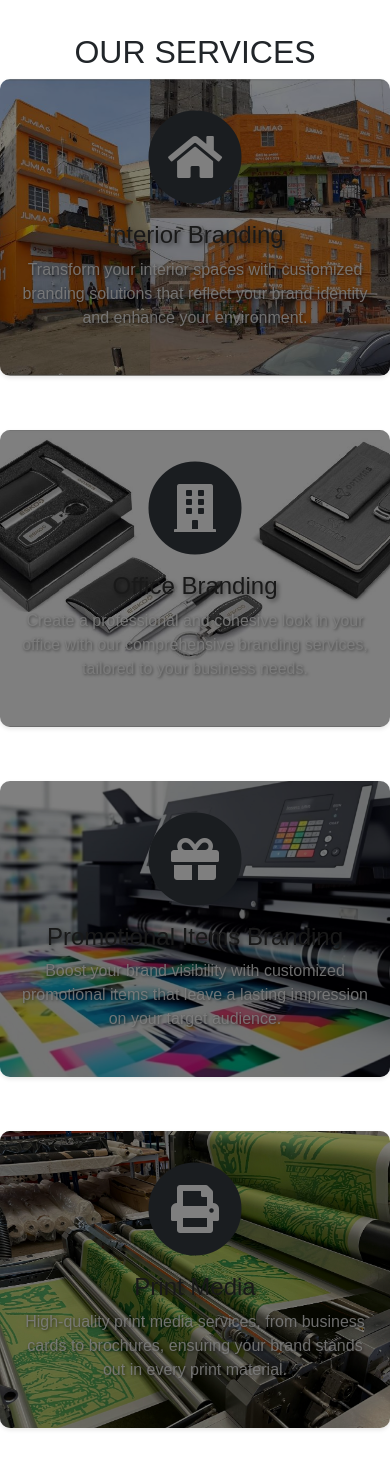
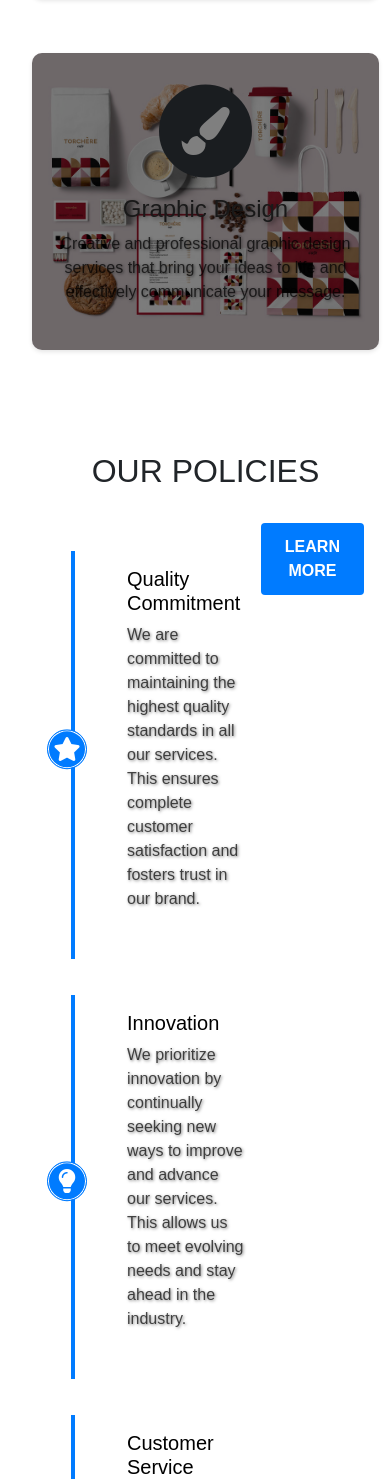
Before and after one commit to ElvisMw/bleaukraft_limited, a Django app: page /branding/landingpage/ in a window 390 px wide. Shown: the part 4396-5875 px from the top of the page. Run offline with Django 4.2, Linux system fonts and the light colour scheme; some libraries are stand-ins or nearby versions.

Commit message:
landing page update services at a glance 2

```diff
--- a/bleaukraft/branding/templates/branding/landingpage.html
+++ b/bleaukraft/branding/templates/branding/landingpage.html
@@ -696,6 +696,140 @@
     color: #007bff;
 }
 
+/* Policy Timeline Section */
+* {
+  box-sizing: border-box;
+}
+
+body {
+  padding: 2rem;
+  margin: 0;
+  height: 100vh;
+  display: grid;
+  place-items: center;
+  background-color: white;
+  font-family: "Poppins", sans-serif;
+}
+
+.container {
+  max-width: 1200px;
+}
+
+.timeline {
+  position: relative;
+  padding: 2rem 0;
+}
+
+.timeline-item {
+  position: relative;
+  padding: 1rem 1rem 1rem 4rem;
+  cursor: pointer;
+  transition: background 0.3s ease-in-out;
+  margin-bottom: 2rem; /* Space between items */
+}
+
+.timeline-year {
+  position: absolute;
+  width: 3rem;
+  height: 3rem;
+  display: flex;
+  justify-content: center;
+  align-items: center;
+  font-size: 1.5rem;
+  color: white;
+  border-radius: 50%;
+  background-color: #007bff; /* Primary blue color */
+  border: 1px solid #007bff;
+  box-shadow: inset 0 0 0 1px white;
+  left: 0;
+  top: 50%;
+  transform: translateY(-50%);
+  animation: pulse 2s infinite; /* Apply pulse animation */
+}
+
+.timeline-year i {
+  font-size: 1.5rem;
+}
+
+.timeline-content {
+  margin-left: 4rem;
+}
+
+.timeline-title {
+  font-size: 1.25rem;
+  margin-bottom: 0.5rem;
+  color: #000;
+}
+
+.text-muted {
+  color: rgba(0, 0, 0, 0.7) !important;
+}
+
+.timeline-item:hover {
+  background-color: rgba(230, 230, 230, 0.48);
+  border-radius: 0.25rem;
+}
+
+.timeline-item:not(:last-child)::after {
+  position: absolute;
+  content: "";
+  width: 4px;
+  background-color: #007bff; /* Primary blue color */
+  left: 1.5rem; /* Align with the vertical line */
+  top: 0;
+  bottom: -1rem;
+  z-index: -1;
+}
+
+.btn-primary {
+  background-color: #007bff; /* Primary blue color */
+  border: none;
+  color: white;
+  padding: 0.75rem 1.5rem;
+  text-transform: uppercase;
+  font-weight: bold;
+  border-radius: 0.25rem;
+  text-decoration: none;
+}
+
+.btn-primary:hover {
+  background-color: #0056b3; /* Darker shade of blue */
+  transition: background-color 0.3s ease;
+}
+
+@media (max-width: 768px) {
+  .timeline-item {
+    padding-left: 2rem; /* Adjust for smaller screens */
+  }
+
+  .timeline-year {
+    width: 2.5rem;
+    height: 2.5rem;
+    font-size: 1.2rem;
+  }
+
+  .timeline-content {
+    margin-left: 3rem;
+  }
+}
+/* Bounce Animation */
+@keyframes bounce {
+  0%, 20%, 50%, 80%, 100% {
+    transform: translateY(0);
+  }
+  40% {
+    transform: translateY(-30px);
+  }
+  60% {
+    transform: translateY(-15px);
+  }
+}
+
+.timeline-year {
+  animation: bounce 2s infinite;
+}
+
+
 
 
         </style>
@@ -1183,6 +1317,65 @@
     </div>
 </section>
 
+<!-- Policy Timeline Section -->
+<section id="policy-timeline" class="my-5">
+    <div class="container">
+        <div class="row">
+            <div class="col-lg-12 text-center">
+                <h2 class="section-heading text-uppercase">Our Policies</h2>
+            </div>
+        </div>
+        <div class="row">
+            <div class="col-md-12">
+                <div class="timeline">
+                    <!-- Timeline Item 1 -->
+                    <div class="timeline-item">
+                        <div class="timeline-year">
+                            <i class="fas fa-star"></i>
+                        </div>
+                        <div class="timeline-content">
+                            <h4 class="timeline-title">Quality Commitment</h4>
+                            <p class="text-muted">We are committed to maintaining the highest quality standards in all our services. This ensures complete customer satisfaction and fosters trust in our brand.</p>
+                        </div>
+                    </div>
+                    <!-- Timeline Item 2 -->
+                    <div class="timeline-item">
+                        <div class="timeline-year">
+                            <i class="fas fa-lightbulb"></i>
+                        </div>
+                        <div class="timeline-content">
+                            <h4 class="timeline-title">Innovation</h4>
+                            <p class="text-muted">We prioritize innovation by continually seeking new ways to improve and advance our services. This allows us to meet evolving needs and stay ahead in the industry.</p>
+                        </div>
+                    </div>
+                    <!-- Timeline Item 3 -->
+                    <div class="timeline-item">
+                        <div class="timeline-year">
+                            <i class="fas fa-handshake"></i>
+                        </div>
+                        <div class="timeline-content">
+                            <h4 class="timeline-title">Customer Service</h4>
+                            <p class="text-muted">Our customer service policy ensures that we provide prompt and effective support. We address all client inquiries and concerns to build strong, long-lasting relationships.</p>
+                        </div>
+                    </div>
+                    <!-- Timeline Item 4 -->
+                    <div class="timeline-item">
+                        <div class="timeline-year">
+                            <i class="fas fa-leaf"></i>
+                        </div>
+                        <div class="timeline-content">
+                            <h4 class="timeline-title">Sustainability</h4>
+                            <p class="text-muted">We are dedicated to sustainable practices that minimize environmental impact. Our policies promote responsible resource use and support our commitment to a greener future.</p>
+                        </div>
+                    </div>
+                </div>
+                <div class="text-center mt-4">
+                    <a href="#learn-more" class="btn btn-primary">Learn More</a>
+                </div>
+            </div>
+        </div>
+    </div>
+</section>
 
 
 
```
